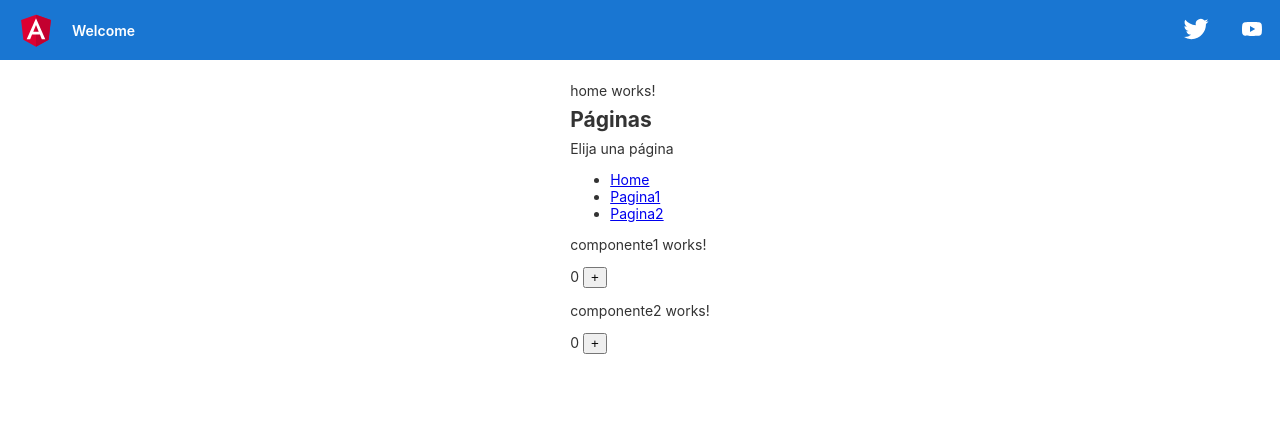
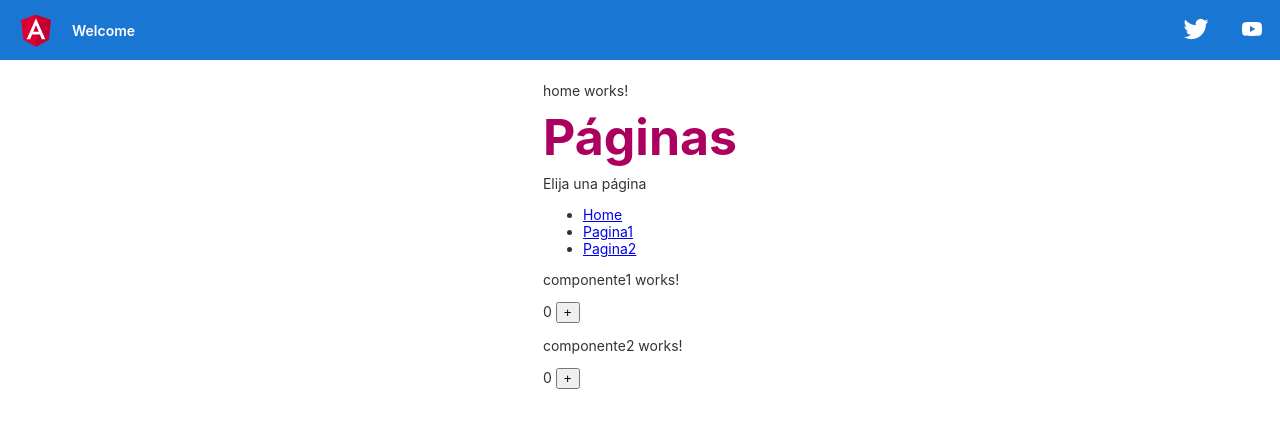
Before and after one commit to crispro1987/CursoAngular, an Angular app in the folder modulo2/: page /home in a window 1280 px wide. Shown: the top 428 px of the page. Built offline with nearby package versions, Linux system fonts and the light colour scheme.

Commit message:
utilizacion de directiva

```diff
--- a/modulo2/src/app/home/home.component.html
+++ b/modulo2/src/app/home/home.component.html
@@ -1,5 +1,5 @@
 <p>home works!</p>
-<h2>Páginas</h2>
+<h2 appTitleMagenta>Páginas</h2>
 <p>Elija una página</p>
 
 <nav>
```
